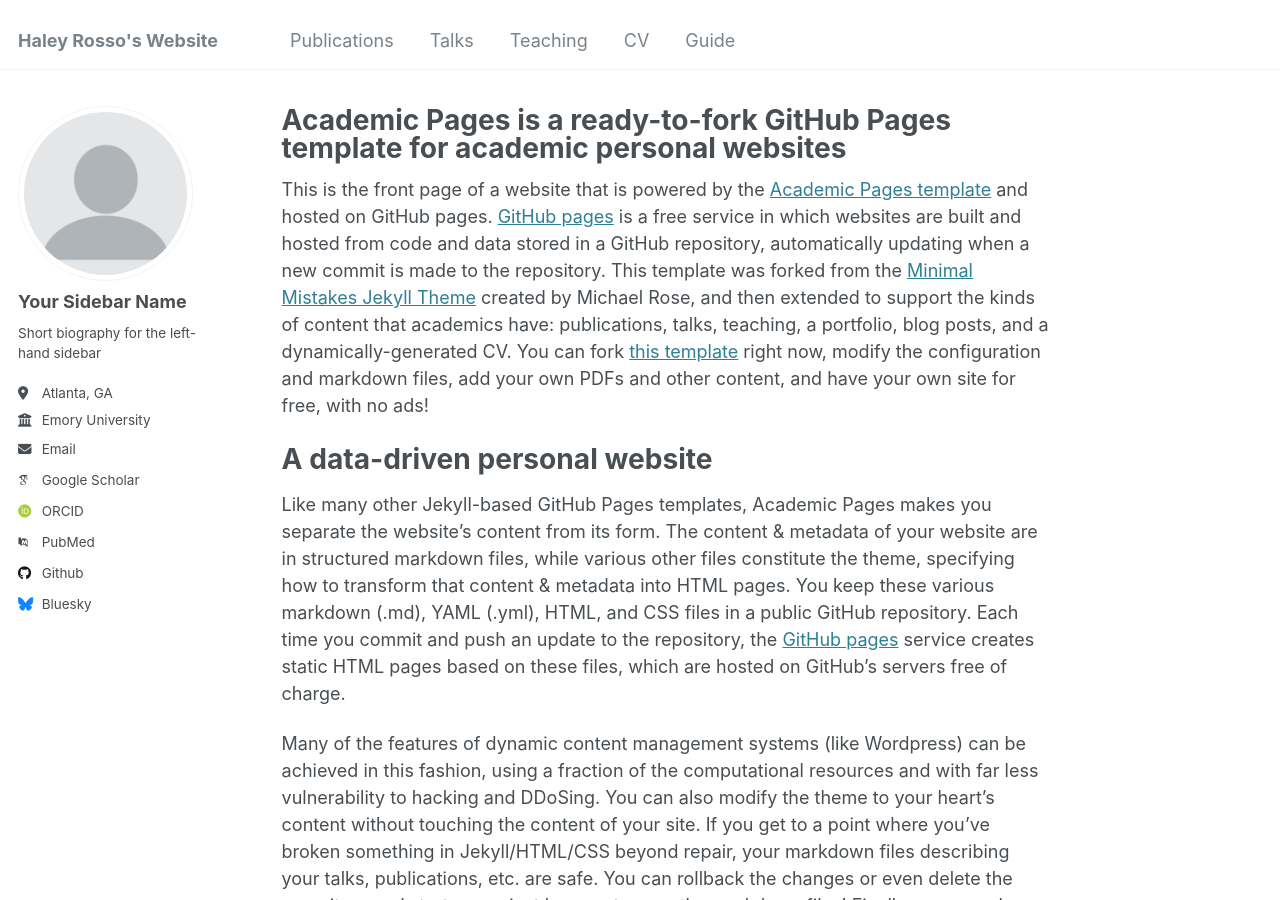
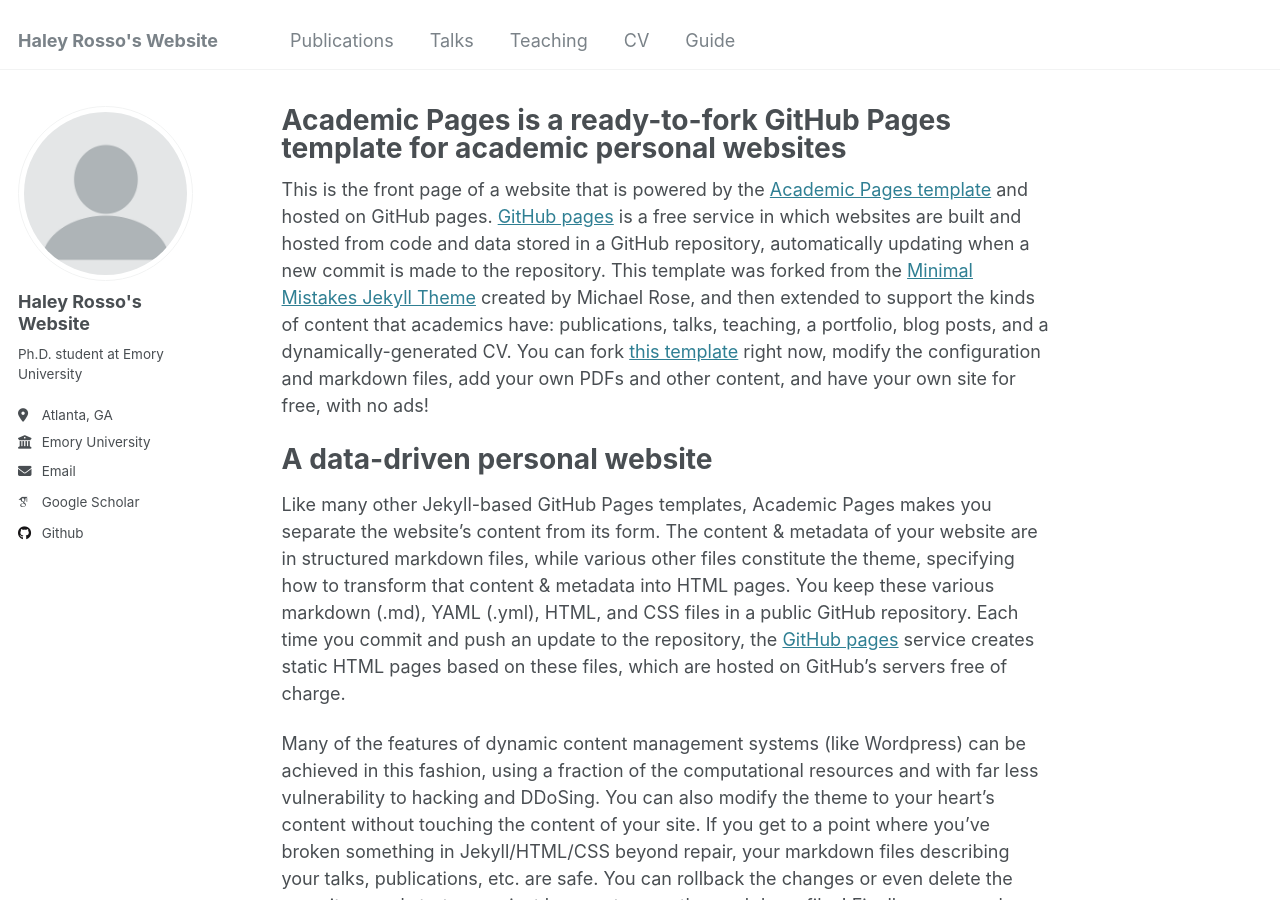
Before and after one commit to hrosso710/hrosso710.github.io, a Jekyll site: the page built from _pages/about.md, in a window 1280 px wide and 900 px high. Built offline with Jekyll 4.4.1, drawn with Linux system fonts in a browser that asks for light colours; some web fonts are replaced.

Commit message:
Update _config.yml

```diff
--- a/_config.yml
+++ b/_config.yml
@@ -22,21 +22,21 @@
 author:
   # Biographic information
   avatar           : "profile.png"
-  name             : "Your Sidebar Name"
+  name             : "Haley Rosso's Website"
   pronouns         : # example: "she/her"
-  bio              : "Short biography for the left-hand sidebar"
+  bio              : "Ph.D. student at Emory University"
   location         : "Atlanta, GA"
   employer         : "Emory University"
   uri              : # URL
-  email            : "none@example.org"
+  email            : "hrosso@emory.edu"
 
   # Academic websites
   arxiv            : # URL - Update with the correct link to your profile
   googlescholar    : "https://scholar.google.com/citations?user=PS_CX0AAAAAJ"
   impactstory      : # URL
-  orcid            : "http://orcid.org/yourorcidurl"
+  orcid            : #
   semantic         : # URL
-  pubmed           : "https://www.ncbi.nlm.nih.gov/pubmed/?term=john+snow"
+  pubmed           : #
   researchgate     : # URL
   scopus           : # URL
 
@@ -49,7 +49,7 @@
   stackoverflow    : # User number or user number and name (i.e., use "1" or "1/jeff-atwood")
 
   # Social media
-  bluesky          : "bsky.app" # Replace this with you Bluesky username
+  bluesky          : # Replace this with you Bluesky username
   facebook         : # Username
   flickr           : # Username
   foursquare       : # Username
@@ -76,8 +76,8 @@
 
 # Publication Category - The following the list of publication categories and their headings
 publication_category:
-  books:
-    title: 'Books'
+  # books:
+  #   title: 'Books'
   manuscripts:
     title: 'Journal Articles'
   conferences:
```
